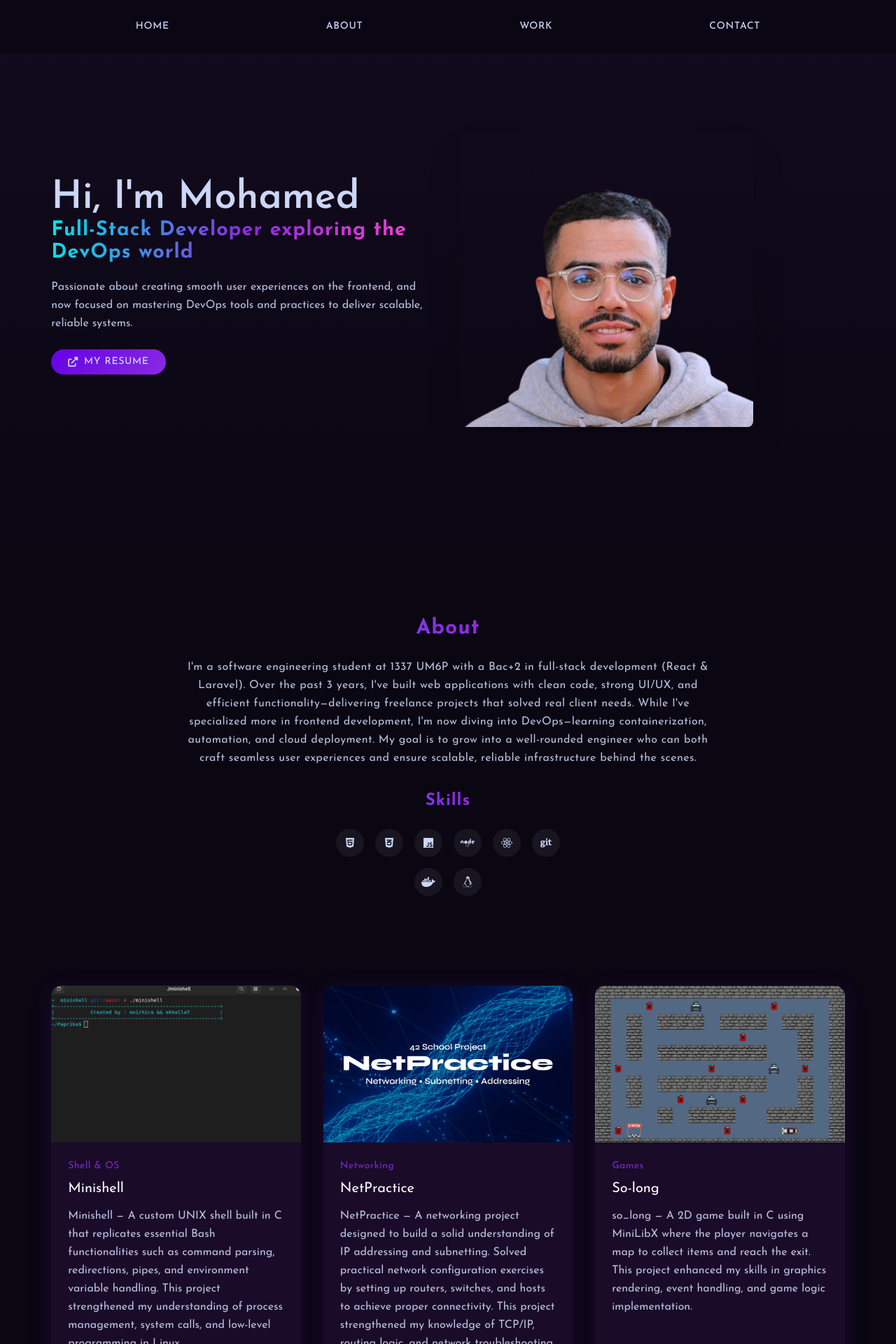
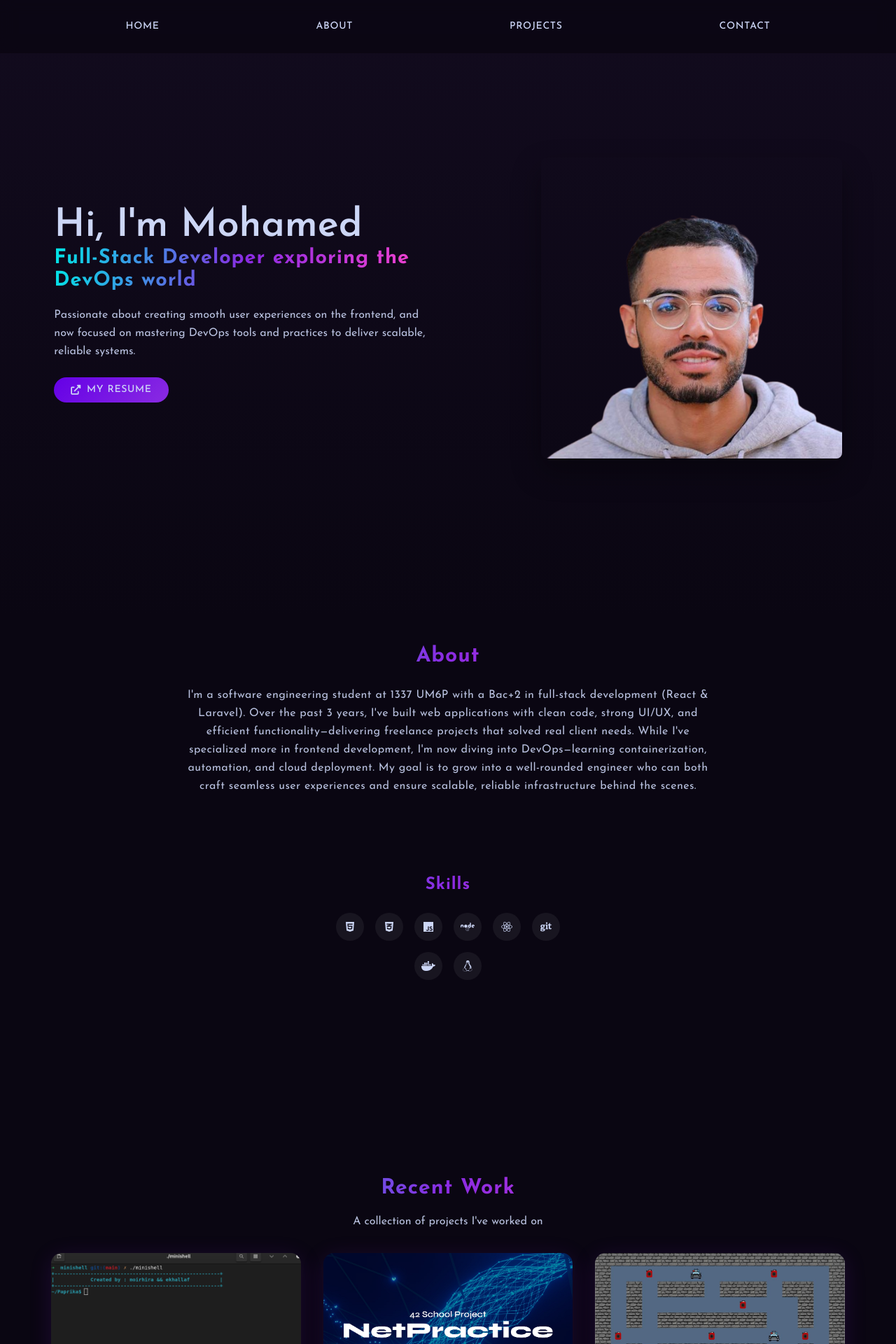
Before and after one commit to moirhira/myportflio, a React (Create React App) app: page / in a window 1280 px wide. Shown: the top 1920 px of the page at 70% size. Built offline with nearby package versions, Linux system fonts and the light colour scheme.

Commit message:
fix some iseeus in the design

```diff
--- a/src/components/About.jsx
+++ b/src/components/About.jsx
@@ -2,10 +2,10 @@ import React from "react";
 
 export default function About() {
   return (
-    <section id="about" className="about bg-[color:var(--darker-bg)] text-center py-20">
+    <section id="about" className="about bg-[color:var(--darker-bg)] text-center py-25 pt-10 pb-10 min-h-[calc(90vh)]">
       <div className="mx-auto w-11/12 max-w-1600 px-5">
         <h2 className="gradient-heading text-3xl mb-6">About</h2>
-        <p className="mx-auto max-w-3xl mb-8 leading-relaxed opacity-90 tracking-wide">
+        <p className="mx-auto max-w-3xl mb-8 leading-relaxed opacity-90 tracking-wide  leading-8">
           I'm a software engineering student at 1337 UM6P with a Bac+2 in full-stack development (React &amp;
           Laravel). Over the past 3 years, I've built web applications with clean code, strong UI/UX, and
           efficient functionality—delivering freelance projects that solved real client needs. While I've
@@ -14,7 +14,7 @@ export default function About() {
           seamless user experiences and ensure scalable, reliable infrastructure behind the scenes.
         </p>
 
-        <h3 className="gradient-heading text-2xl mb-6">Skills</h3>
+        <h3 className="gradient-heading text-2xl mb-6 pt-20">Skills</h3>
 
         <div className="social-icons flex flex-wrap justify-center gap-4 max-w-[350px] mx-auto">
           <i className="fa-brands fa-html5 w-10 h-10 flex items-center justify-center rounded-full bg-[rgba(255,255,255,0.06)]"></i>
--- a/src/components/Hero.jsx
+++ b/src/components/Hero.jsx
@@ -1,35 +1,52 @@
+import React from "react";
 
+export default function Hero() {
+  return (
+    <section
+      id="home"
+      className="hero bg-gradient-to-b from-[color:var(--dark-bg)] to-[color:var(--darker-bg)]"
+    >
+      <div className="mx-auto w-11/12 max-w-1600 px-6 py-20">
+        <div className="grid grid-cols-1 lg:grid-cols-2 gap-8 items-center min-h-[calc(100vh-80px)]">
+          <div className="order-1 lg:order-2 flex items-center justify-center lg:justify-end">
+            <div className="relative">
+              <img
+                src="/media/mypic.png"
+                alt="Mohamed"
+                loading="lazy"
+                className="w-[300px] sm:w-[260px] md:w-[310px] lg:w-[400px] xl:w-[430px] rounded-lg shadow-2xl object-cover object-top lg:object-center"
+              />
+            </div>
+          </div>
 
+          <div className="order-2 lg:order-1 mx-auto lg:mx-0 w-full max-w-xl text-left">
+            <h1 className="text-[3.5rem] leading-tight font-semibold mb-3 md:text-[3.5rem] sm:text-3xl">
+              Hi, I'm Mohamed
+            </h1>
 
+            <h2 className="gradient-heading text-2xl md:text-[1.8rem] mb-5">
+              Full-Stack Developer exploring the DevOps world
+            </h2>
 
-
-
-function Hero() {
-  return (
-    <section id="home" className="hero min-h-screen flex items-center py-[150px] md:py-[100px] bg-gradient-to-b from-[color:var(--dark-bg)] to-[color:var(--darker-bg)]">
-      <div className="mx-auto w-11/12 max-w-1600 px-5">
-        <div className="flex gap-8 items-center justify-between flex-col-reverse md:flex-row text-center md:text-left hero-content">
-          <div className="flex-1 hero-text">
-            <h1 className="text-[3.5rem] font-semibold mb-3 md:text-[3.5rem] sm:text-3xl">Hi, I'm Mohamed</h1>
-            <h2 className="gradient-heading text-2xl md:text-[1.8rem] mb-5">Full-Stack Developer exploring the DevOps world</h2>
             <p className="mb-6 opacity-90">
-              Passionate about creating smooth user experiences on the frontend, and now focused on mastering DevOps tools and practices to deliver scalable, reliable systems.
+              Passionate about creating smooth user experiences on the frontend,
+              and now focused on mastering DevOps tools and practices to deliver
+              scalable, reliable systems.
             </p>
 
-            <a href="media/Mohamed_Irhirallah_Resume.pdf" download target="_blank" rel="noreferrer" className="btn-primary inline-flex items-center gap-2">
-              <i className="fas fa-external-link-alt"></i>
+            <a
+              href="media/Mohamed_Irhirallah_Resume.pdf"
+              download
+              target="_blank"
+              rel="noreferrer"
+              className="btn-primary inline-flex items-center gap-2"
+            >
+              <i className="fas fa-external-link-alt" />
               My Resume
             </a>
-          </div>
-
-          <div className="flex-1 hero-image text-right mb-8 md:mb-0">
-            <img src="/media/mypic.png" alt="Mohamed" className="w-full max-w-[420px] rounded-lg shadow-2xl" />
           </div>
         </div>
       </div>
     </section>
   );
 }
-
-
-export default Hero;
--- a/src/components/Navbar.jsx
+++ b/src/components/Navbar.jsx
@@ -9,7 +9,7 @@ function Navbar() {
             HOME
           </a>
           <a href="#about" className="px-3 py-2 font-medium tracking-wider text-sm hover:text-[color:var(--accent-text)]">ABOUT</a>
-          <a href="#work" className="px-3 py-2 font-medium tracking-wider text-sm hover:text-[color:var(--accent-text)]">WORK</a>
+          <a href="#projects" className="px-3 py-2 font-medium tracking-wider text-sm hover:text-[color:var(--accent-text)]">PROJECTS</a>
           <a href="#contact" className="px-3 py-2 font-medium tracking-wider text-sm hover:text-[color:var(--accent-text)]">CONTACT</a>
         </div>
       </div>
--- a/src/components/Projects.jsx
+++ b/src/components/Projects.jsx
@@ -1,14 +1,9 @@
 import React, { useEffect, useState } from "react";
 
 /**
- * Projects component (Tailwind version)
- *
- * - Fetches /projects.json (place the file in your public/ folder).
- * - Shows loading / error / empty states.
- * - Uses Tailwind utility classes and the small custom helpers from your index.css
- *   (e.g. .project-card-custom) but can work without them if you prefer pure Tailwind.
- *
- * If you already have a ProjectCard component, you can replace the inner markup with that component.
+ * Projects - fetches /projects.json and renders the grid inside a section#work
+ * - Includes heading and description so the section is complete.
+ * - Uses Tailwind scroll-mt to offset the fixed navbar.
  */
 export default function Projects() {
   const [projects, setProjects] = useState([]);
@@ -23,9 +18,7 @@ export default function Projects() {
         const res = await fetch("/projects.json");
         if (!res.ok) throw new Error(`HTTP ${res.status}`);
         const data = await res.json();
-        if (mounted) {
-          setProjects(data);
-        }
+        if (mounted) setProjects(data);
       } catch (err) {
         console.error("Error fetching projects:", err);
         if (mounted) setError(err.message || "Failed to load projects");
@@ -39,39 +32,37 @@ export default function Projects() {
     };
   }, []);
 
-  if (loading) {
   return (
+    <section
+      id="projects"
+      className="py-20 bg-[color:var(--darker-bg)] scroll-mt-[80px]" /* adjust 80px to match your navbar height */
+    >
+      <div className="mx-auto w-11/12 max-w-1600 px-5">
+        <h2 className="gradient-heading text-3xl mb-4 text-center">Recent Work</h2>
+        <p className="text-center mb-8 opacity-90">A collection of projects I've worked on</p>
+
+        {loading && (
           <div className="w-full flex items-center justify-center py-16">
             <p className="text-sm opacity-80">Loading projects...</p>
           </div>
-    );
-  }
+        )}
 
-  if (error) {
-    return (
+        {error && (
           <div className="w-full flex items-center justify-center py-16">
             <p className="text-sm text-red-400">Error loading projects: {error}</p>
           </div>
-    );
-  }
+        )}
 
-  if (!projects || projects.length === 0) {
-    return (
+        {!loading && !error && projects.length === 0 && (
           <div className="w-full flex items-center justify-center py-16">
             <p className="text-sm opacity-80">No projects found.</p>
           </div>
-    );
-  }
+        )}
 
-  return (
-    <div className="projects-container mx-auto w-11/12 max-w-1600 px-5 py-12">
-      <div className="grid grid-cols-1 md:grid-cols-2 lg:grid-cols-3 gap-8">
+        {!loading && !error && projects.length > 0 && (
+          <div className="grid grid-cols-1 md:grid-cols-2 lg:grid-cols-3 gap-8 mt-6">
             {projects.map((project) => (
-          <article
-            key={project.id}
-            className="project-card-custom flex flex-col overflow-hidden"
-            aria-labelledby={`project-${project.id}-title`}
-          >
+              <article key={project.id} className="project-card-custom flex flex-col overflow-hidden">
                 <div className="project-image bg-[#181028] overflow-hidden">
                   <img
                     src={project.image}
@@ -85,12 +76,8 @@ export default function Projects() {
                   <span className="text-[#7127BA] text-sm font-medium mb-2 tracking-wide">
                     {project.category}
                   </span>
-              <h3 id={`project-${project.id}-title`} className="text-white text-xl mb-3">
-                {project.title}
-              </h3>
-              <p className="text-[color:var(--light-text)] opacity-90 mb-4 flex-1">
-                {project.description}
-              </p>
+                  <h3 className="text-white text-xl mb-3">{project.title}</h3>
+                  <p className="text-[color:var(--light-text)] opacity-90 mb-4 flex-1">{project.description}</p>
 
                   <div className="project-links mt-4 flex items-center gap-3">
                     {project.github && (
@@ -121,6 +108,8 @@ export default function Projects() {
               </article>
             ))}
           </div>
+        )}
       </div>
+    </section>
   );
 }
--- a/src/index.css
+++ b/src/index.css
@@ -19,6 +19,7 @@
 /* apply global font + background */
 html, body, #root {
   height: 100%;
+  scroll-behavior: smooth;
 }
 
 body {
@@ -69,3 +70,25 @@ body {
   background-color: rgba(10,6,18,0.8);
   backdrop-filter: blur(10px);
 }
+
+.hero {
+  min-height: calc(100vh - 80px);
+}
+
+/* small tweak: stronger shadow on the hero image so it pops on light crop */
+.hero img {
+  box-shadow: 0 18px 40px rgba(0, 0, 0, 0.35);
+}
+
+section {
+  scroll-margin-top: 80px; /* adjust to match your navbar height */
+}
+
+.skill-dot {
+  width: 56px;
+  height: 56px;
+  display: grid;
+  place-items: center;
+  background: rgba(255, 255, 255, 0.04);
+  border-radius: 9999px;
+}
--- a/src/index.html
+++ /dev/null
@@ -1,32 +0,0 @@
-<!DOCTYPE html>
-<html lang="en">
-  <head>
-    <meta charset="UTF-8" />
-    <meta name="viewport" content="width=device-width, initial-scale=1.0" />
-    <title>moirhira - Front-End && DevOps student</title>
-    <link rel="stylesheet" href="style.css" />
-    <link
-      rel="stylesheet"
-      href="https://cdnjs.cloudflare.com/ajax/libs/font-awesome/6.0.0-beta3/css/all.min.css"
-    />
-  </head>
-
-  <body>
-    <!-- Navigation -->
-
-
-    <!-- Hero Section -->
-
-
-    <!-- About Section -->
-
-
-    <!-- Work Section -->
-
-    <!-- Contact Section -->
-
-
-    <!-- Footer -->
-
-  </body>
-</html>
```
Lines whose indentation alone changed are shown as unchanged.
